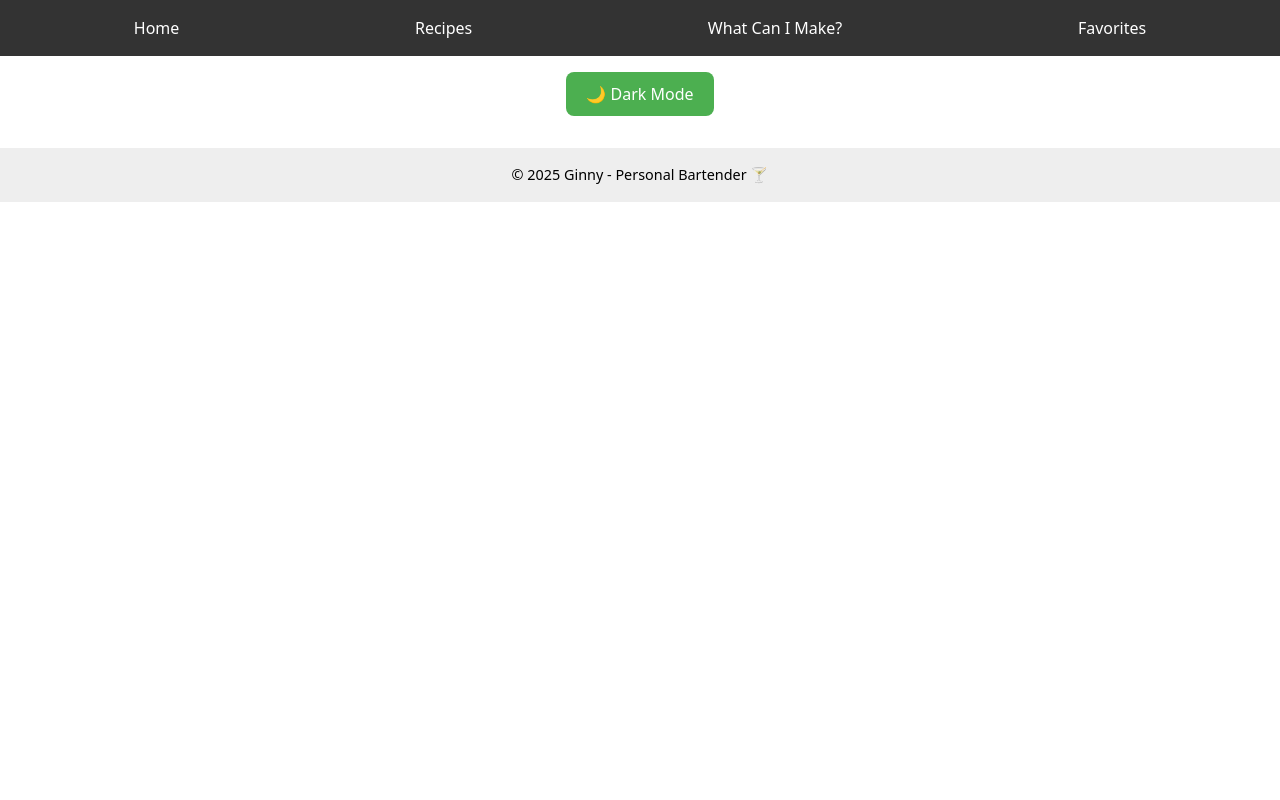
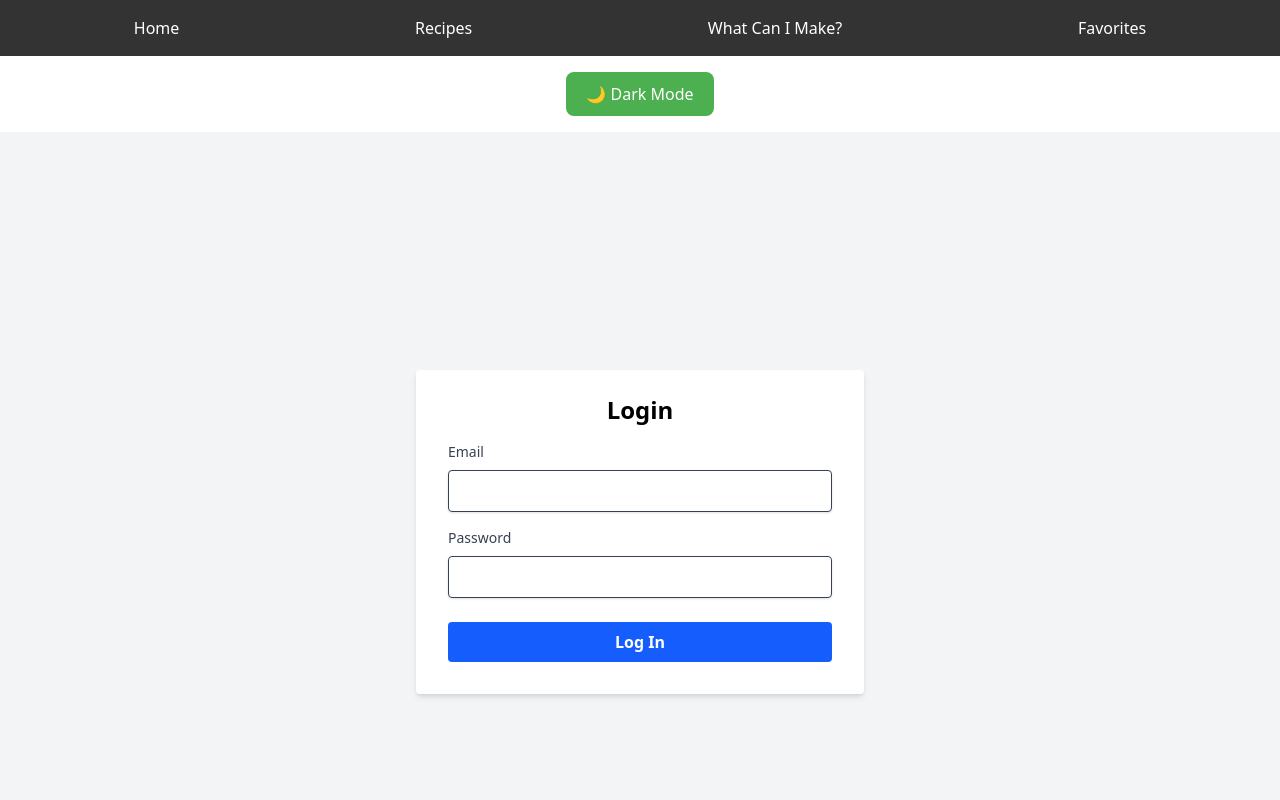
Before and after one commit to tugayapucu/Ginny-PersonalBartender, a React (Vite) app in the folder client/: page /login in a window 1280 px wide. Shown: the top 800 px of the page. Built offline with nearby package versions, Linux system fonts and the light colour scheme.

Commit message:
Add Login page with email/password form, error handling, and JWT storage

```diff
--- a/client/src/App.jsx
+++ b/client/src/App.jsx
@@ -9,6 +9,8 @@ import Navbar from "./components/Navbar";
 import Footer from "./components/Footer";
 import "./App.css";
 import Register from "./pages/Register";
+import Login from './pages/Login';
+
 
 function App() {
   const [darkMode, setDarkMode] = useState(false);
@@ -39,6 +41,7 @@ function App() {
         <Route path="/favorites" element={<Favorites />} />
         <Route path="/cocktails/:id" element={<CocktailDetail />} />
         <Route path="/register" element={<Register />} />
+        <Route path="/login" element={<Login />} />
       </Routes>
       <Footer />
     </Router>
--- /dev/null
+++ b/client/src/pages/Login.jsx
@@ -0,0 +1,65 @@
+import { useState } from 'react';
+import axios from 'axios';
+import { useNavigate } from 'react-router-dom';
+
+const Login = () => {
+  const [email, setEmail] = useState('');
+  const [password, setPassword] = useState('');
+  const [error, setError] = useState('');
+  const navigate = useNavigate();
+
+  const handleLogin = async (e) => {
+    e.preventDefault();
+    setError('');
+    try {
+      const res = await axios.post('http://127.0.0.1:8000/login', {
+        email,
+        password,
+      });
+      localStorage.setItem('token', res.data.access_token);
+      navigate('/'); // Redirect to homepage after login
+    } catch (err) {
+      setError(err.response?.data?.detail || 'Login failed');
+    }
+  };
+
+  return (
+    <div className="flex justify-center items-center min-h-screen bg-gray-100">
+      <form
+        onSubmit={handleLogin}
+        className="bg-white shadow-md rounded px-8 pt-6 pb-8 w-full max-w-md"
+      >
+        <h2 className="text-2xl font-bold mb-4 text-center">Login</h2>
+        {error && <p className="text-red-500 text-sm mb-4 text-center">{error}</p>}
+        <div className="mb-4">
+          <label className="block text-gray-700 text-sm mb-2">Email</label>
+          <input
+            className="shadow border rounded w-full py-2 px-3 text-gray-700"
+            type="email"
+            value={email}
+            onChange={(e) => setEmail(e.target.value)}
+            required
+          />
+        </div>
+        <div className="mb-6">
+          <label className="block text-gray-700 text-sm mb-2">Password</label>
+          <input
+            className="shadow border rounded w-full py-2 px-3 text-gray-700"
+            type="password"
+            value={password}
+            onChange={(e) => setPassword(e.target.value)}
+            required
+          />
+        </div>
+        <button
+          type="submit"
+          className="bg-blue-600 hover:bg-blue-700 text-white font-bold py-2 px-4 rounded w-full"
+        >
+          Log In
+        </button>
+      </form>
+    </div>
+  );
+};
+
+export default Login;
```
